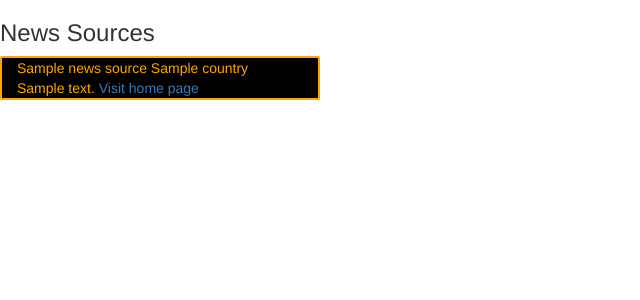
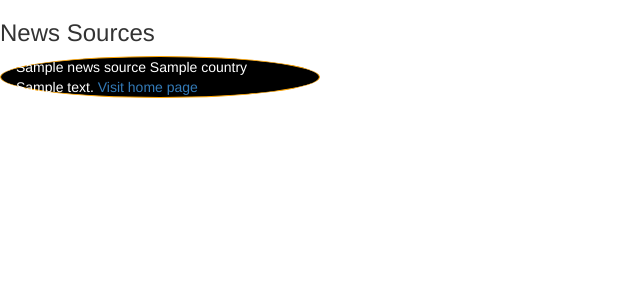
Before and after one commit to Makena-Maryann/news-room, a Flask app: template app/templates/index.html in a window 1280 px wide. Shown: the part 52-352 px from the top of the page, without its empty margins (0-640 px from the left). Run offline with Flask 2, Linux system fonts and the light colour scheme; the template is opened without the code that fills it: most values are stand-ins (such as "Sample title", 1, 10 or a date in 2020); parts of the project's set-up code (start-up, migrations or seed data) failed here and were passed over; some libraries are stand-ins or nearby versions.

Commit message:
Remove the css files from the css folder

```diff
--- a/app/static/css/articles.css
+++ b/app/static/articles.css
@@ -1,6 +1,6 @@
 .article-card {
- border: 2px solid grey;
- border-radius: 2px;
+ border: 1px solid rgba(0,0,0,0.5);
+ border-radius: 50%;
 }
 
 li{
--- a/app/static/css/index.css
+++ b/app/static/index.css
@@ -1,8 +1,8 @@
 .source-card {
  background-color: rgb(0, 0, 0);
- border: 2px solid orange;
- color: orange;
- border-radius: 2px;
+ border: 1px solid orange;
+ color: white;
+ border-radius: 50%;
 }
 
 li{
--- a/app/templates/articles.html
+++ b/app/templates/articles.html
@@ -1,4 +1,9 @@
 {% extends 'base.html' %}
+
+{% block styles%}
+    {{ super() }}
+    <link rel="stylesheet" href="{{ url_for('static', filename='articles.css') }}">
+{% endblock %}
 
 {% block content %}
   <h3>News Articles</h3>
--- a/app/templates/index.html
+++ b/app/templates/index.html
@@ -1,8 +1,8 @@
 {% extends 'base.html' %}
 
-{% block styles %}
-     {{ super() }}
-    <link rel="stylesheet" href="{{url_for('static',filename='css/index.css')}}">
+{% block styles%}
+    {{ super() }}
+    <link rel="stylesheet" href="{{ url_for('static', filename='index.css') }}">
 {% endblock %}
 
 {% block content %}
```
